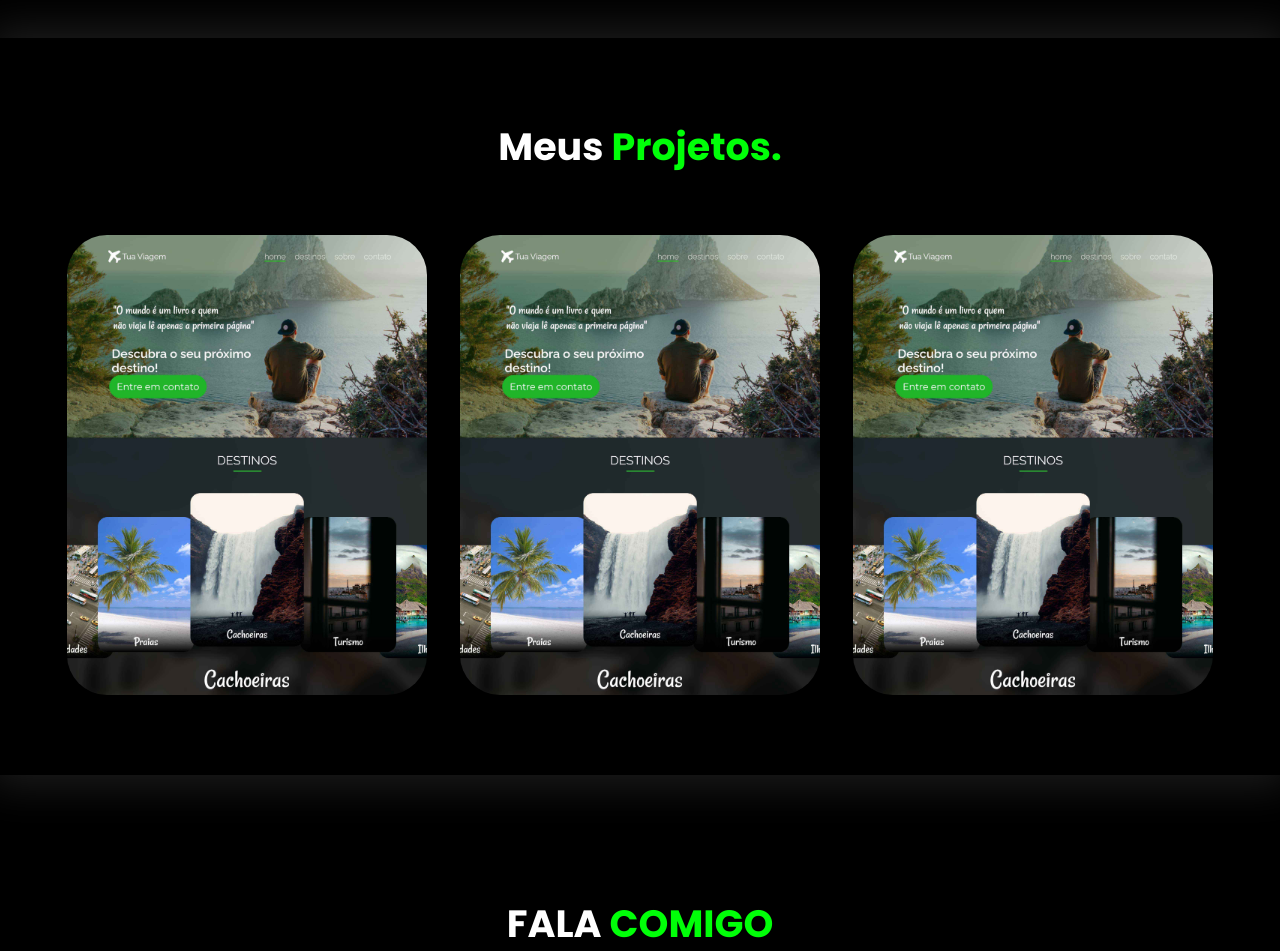
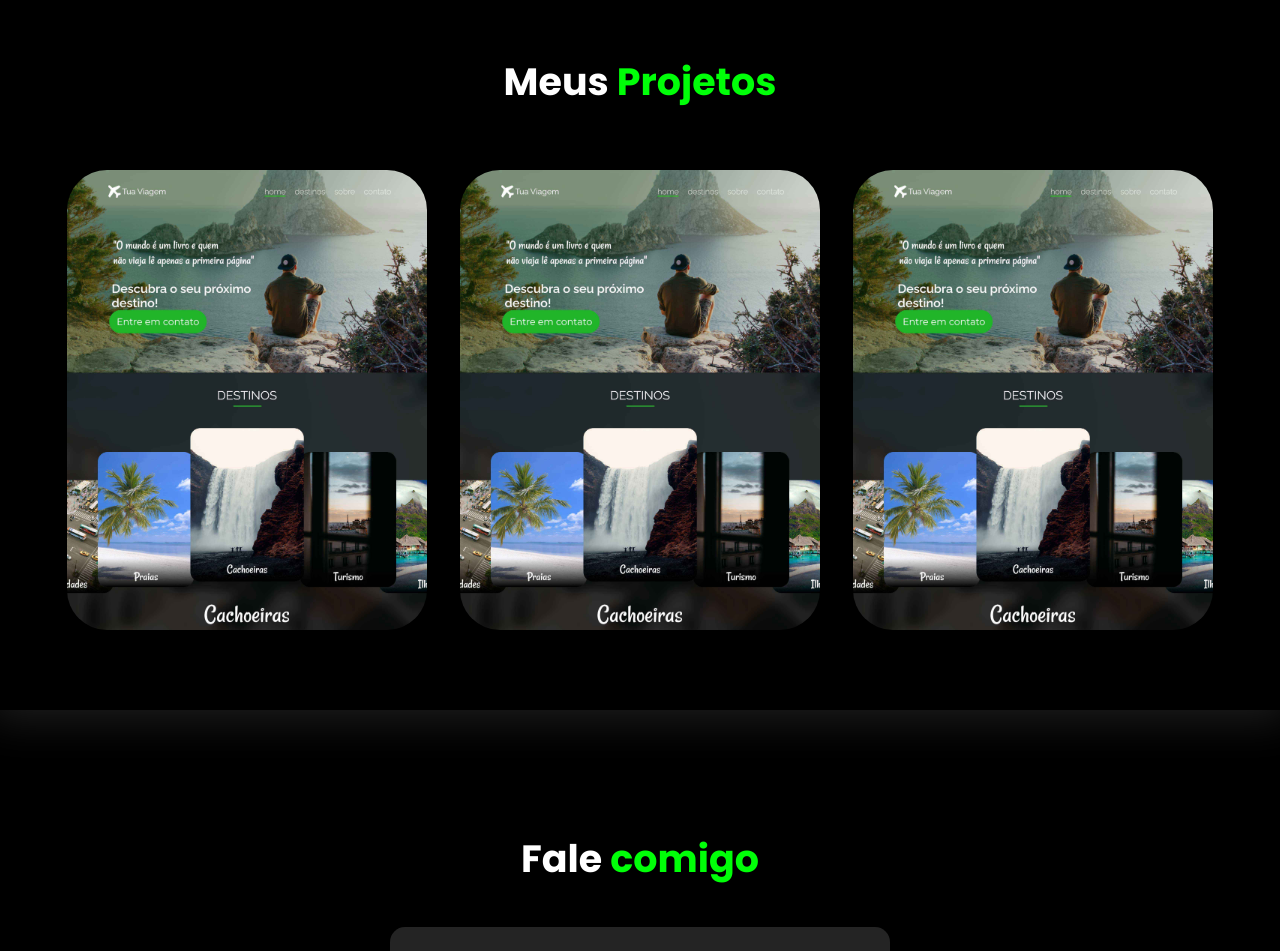
Before and after one commit to lauanderson-rael/react-portfolio-site, a React (Vite) app: page / in a window 1280 px wide. Shown: the part 2180-3131 px from the top of the page. Built offline with nearby package versions, Linux system fonts and the light colour scheme.

Commit message:
update 20-07

```diff
--- a/src/components/Main/index.tsx
+++ b/src/components/Main/index.tsx
@@ -153,7 +153,7 @@ export function Main() {
         <section className="portfolio" id="projetos">
           <div className="interface">
             <h2 className="titulo">
-              Meus <span>Projetos.</span>
+              Meus <span>Projetos</span>
             </h2>
             <div className="flex">
               <Projeto nome="Projeto 1" />
@@ -167,7 +167,7 @@ export function Main() {
         <SessaoFormulario>
           <div>
             <h2 className="titulo">
-              FALA<span> COMIGO</span>
+              Fale<span> comigo</span>
             </h2>
 
             <form action="">
--- a/src/components/Main/styles.ts
+++ b/src/components/Main/styles.ts
@@ -112,7 +112,7 @@ export const Container = styled.main`
     // COMPONENTE - ITEM
     .especialidades-box {
       color: #fff;
-      padding: 40px;
+      padding: 20px;
       transition: all.2s;
       margin-top: 45px;
       border-radius: 20px;
@@ -135,6 +135,11 @@ export const Container = styled.main`
     // responsivo
     @media (max-width: 1020px) {
       padding: 80px 8%;
+      .especialidades-box {
+        padding: 0;
+        border-radius: 0;
+      }
+
     }
   }
 
@@ -149,7 +154,6 @@ export const Container = styled.main`
 
     .img-sobre img {
       width: 344px;
-      /* height: 485px; */
       border-radius: 25px;
     }
     .img-sobre-mobile img{
```
